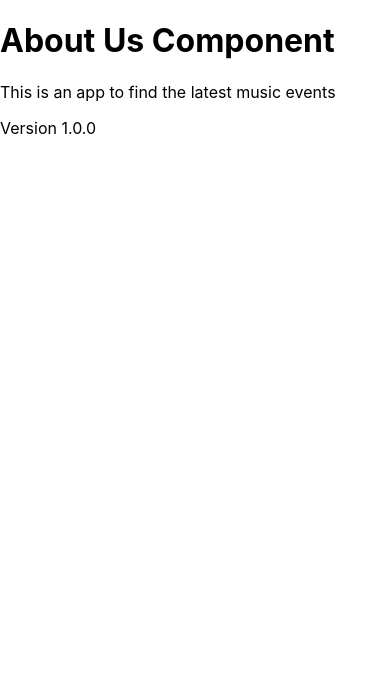
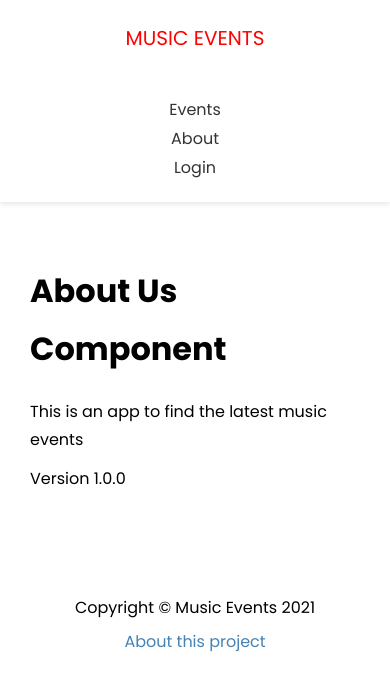
Before and after one commit to portspasy/NextJS-Project, a Next.js app in the folder my-app/: page /about in a window 390 px wide. Shown: the top 690 px of the page. Built offline with nearby package versions, Linux system fonts and the light colour scheme.

Commit message:
creating Header and Footer

```diff
--- /dev/null
+++ b/my-app/components/Footer.js
@@ -0,0 +1,17 @@
+import Link from "next/link";
+import styles from "../styles/Footer.module.css";
+
+const Footer = () => {
+  return (
+    <footer className={styles.footer}>
+      <p>Copyright &copy; Music Events 2021</p>
+      <p>
+        <Link href="/about">
+          <a>About this project</a>
+        </Link>
+      </p>
+    </footer>
+  );
+};
+
+export default Footer;
--- /dev/null
+++ b/my-app/components/Header.js
@@ -0,0 +1,36 @@
+import Link from "next/link";
+import styles from "../styles/Header.module.css";
+
+const Header = () => {
+  return (
+    <header className={styles.header}>
+      <div className={styles.logo}>
+        <Link href="/">
+          <a>Music Events</a>
+        </Link>
+      </div>
+
+      <nav>
+        <ul>
+          <li>
+            <Link href="/events">
+              <a>Events</a>
+            </Link>
+          </li>
+          <li>
+            <Link href="/about">
+              <a>About</a>
+            </Link>
+          </li>
+          <li>
+            <Link href="/login">
+              <a>Login</a>
+            </Link>
+          </li>
+        </ul>
+      </nav>
+    </header>
+  );
+};
+
+export default Header;
--- a/my-app/components/Layout.js
+++ b/my-app/components/Layout.js
@@ -1,4 +1,8 @@
 import Head from "next/head";
+import Header from "./Header";
+import Footer from "./Footer";
+
+import styles from "../styles/Layout.module.css";
 
 const Layout = ({ title, keywords, description, children }) => {
   return (
@@ -8,7 +12,10 @@ const Layout = ({ title, keywords, description, children }) => {
         <meta name="description" content={description} />
         <meta name="keywords" content={keywords}></meta>
       </Head>
-      {children}
+
+      <Header />
+      <div className={styles.container}> {children}</div>
+      <Footer />
     </div>
   );
 };
--- a/my-app/pages/about.js
+++ b/my-app/pages/about.js
@@ -1,10 +1,12 @@
+import Layout from "../components/Layout";
+
 const AboutPage = () => {
   return (
-    <div className="about-page-style">
+    <Layout title="About Music Events">
       <h1>About Us Component</h1>
       <p>This is an app to find the latest music events</p>
       <p> Version 1.0.0</p>
-    </div>
+    </Layout>
   );
 };
 
--- a/my-app/pages/events/add.js
+++ b/my-app/pages/events/add.js
@@ -1,8 +1,10 @@
+import Layout from "../../components/Layout";
+
 const AddEventsPage = () => {
   return (
-    <div className="add-events-page-style">
+    <Layout title="Add New Events">
       <h1>Add Events Page Component</h1>
-    </div>
+    </Layout>
   );
 };
 
--- a/my-app/pages/events/index.js
+++ b/my-app/pages/events/index.js
@@ -1,8 +1,10 @@
+import Layout from "../../components/Layout";
+
 const EventsPage = () => {
   return (
-    <div className="events-page">
+    <Layout title="Events Page">
       <h1>Events Page Component</h1>
-    </div>
+    </Layout>
   );
 };
 
--- /dev/null
+++ b/my-app/styles/Footer.module.css
@@ -0,0 +1,8 @@
+.footer {
+  margin: 100px 0 40px;
+  text-align: center;
+}
+
+.footer p {
+  margin: 5px 0;
+}
--- /dev/null
+++ b/my-app/styles/Header.module.css
@@ -0,0 +1,56 @@
+.header {
+  display: flex;
+  justify-content: space-between;
+  align-items: center;
+  background: #fff;
+  color: #333;
+  height: 60px;
+  padding: 0 30px;
+  box-shadow: 0 2px 5px rgba(0, 0, 0, 0.1);
+}
+
+.header a {
+  color: #333;
+  margin-right: 20px;
+}
+
+.header a:hover {
+  color: #000;
+}
+.header ul {
+  display: flex;
+  align-items: center;
+  justify-content: center;
+  list-style: none;
+}
+
+.logo {
+  color: red;
+  font-size: 20px;
+  text-transform: uppercase;
+}
+
+.logo a {
+  color: red;
+}
+
+@media (max-width: 768px) {
+  .header {
+    flex-direction: column;
+    height: auto;
+  }
+
+  .header ul {
+    margin: 20px 0;
+    flex-direction: column;
+    text-align: center;
+  }
+
+  .header a {
+    margin-right: 0;
+  }
+
+  .logo {
+    margin: 20px 0;
+  }
+}
--- /dev/null
+++ b/my-app/styles/Layout.module.css
@@ -0,0 +1,5 @@
+.container {
+  margin: 60px auto;
+  max-width: 960px;
+  padding: 0 30px;
+}
--- a/my-app/styles/globals.css
+++ b/my-app/styles/globals.css
@@ -1,16 +1,66 @@
+@import url("https://fonts.googleapis.com/css2?family=Poppins:wght@300;400;500;600;700&display=swap");
+
+* {
+  box-sizing: border-box;
+  margin: 0;
+  padding: 0;
+}
+
 html,
 body {
-  padding: 0;
-  margin: 0;
-  font-family: -apple-system, BlinkMacSystemFont, Segoe UI, Roboto, Oxygen,
-    Ubuntu, Cantarell, Fira Sans, Droid Sans, Helvetica Neue, sans-serif;
+  font-family: "Poppins", sans-serif;
+  line-height: 1.8;
 }
 
 a {
-  color: inherit;
   text-decoration: none;
+  color: steelblue;
 }
 
-* {
-  box-sizing: border-box;
+p {
+  margin: 10px 0;
 }
+
+h1 {
+  margin-bottom: 20px;
+}
+
+.btn {
+  display: inline-block;
+  background: red;
+  color: #fff;
+  padding: 10px 20px;
+  cursor: pointer;
+  border: 0;
+  border-radius: 5px;
+}
+
+.btn:hover {
+  opacity: 0.9;
+}
+
+.btn-secondary {
+  font: inherit;
+  font-size: 13px;
+  background: #000;
+  color: #fff !important;
+  border: 0;
+  border-radius: 5px;
+  padding: 5px 15px;
+  margin: 0 20px;
+  cursor: pointer;
+}
+
+.btn-secondary:hover {
+  opacity: 0.8;
+}
+
+.btn-icon {
+  display: flex;
+  align-items: center;
+  justify-content: center;
+}
+
+.btn-icon svg {
+  margin-right: 5px;
+}
```
Also changed, not shown: my-app/pages/events/[slug].js (+4 -3 lines), my-app/styles/Home.module.css (deleted, +0 -122 lines).
